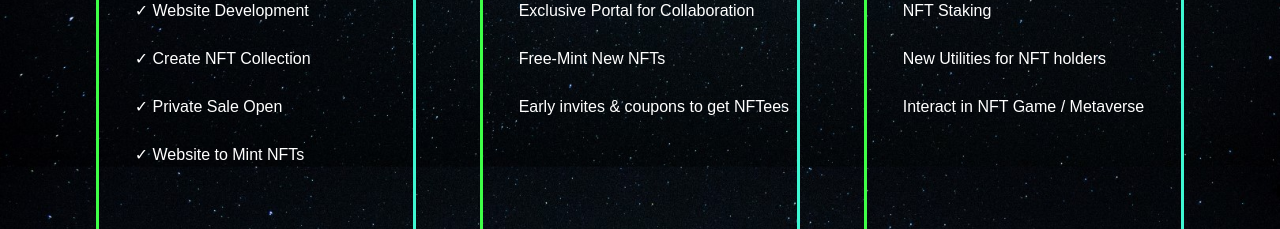
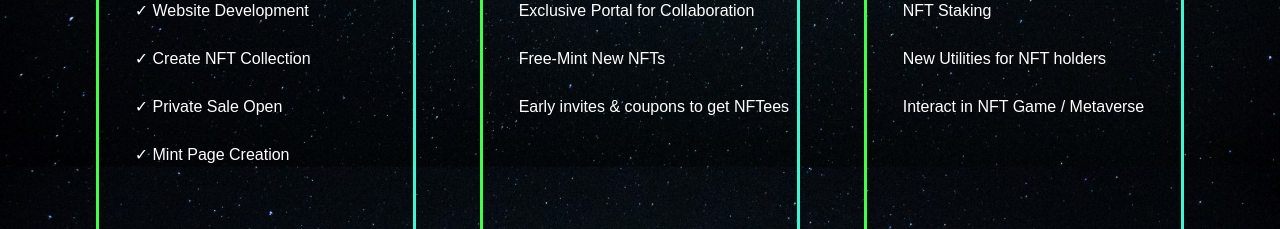
Before and after one commit to enteraltspace/altspacechamps, a React (Create React App) app: page / in a window 1280 px wide. Shown: the part 1540-1769 px from the top of the page. Built offline with nearby package versions, Linux system fonts and the light colour scheme.

Commit message:
Update roadmap.js

```diff
--- a/src/components/roadmap/roadmap.js
+++ b/src/components/roadmap/roadmap.js
@@ -15,7 +15,7 @@ function Roadmap() {
           <p className="roadmap-text">✓ Website Development</p>
           <p className="roadmap-text">✓ Create NFT Collection</p>
           <p className="roadmap-text">✓ Private Sale Open</p>
-          <p className="roadmap-text">✓ Website to Mint NFTs</p>
+          <p className="roadmap-text">✓ Mint Page Creation</p>
         </div>
       </div>
       <div className="main-div">
```
